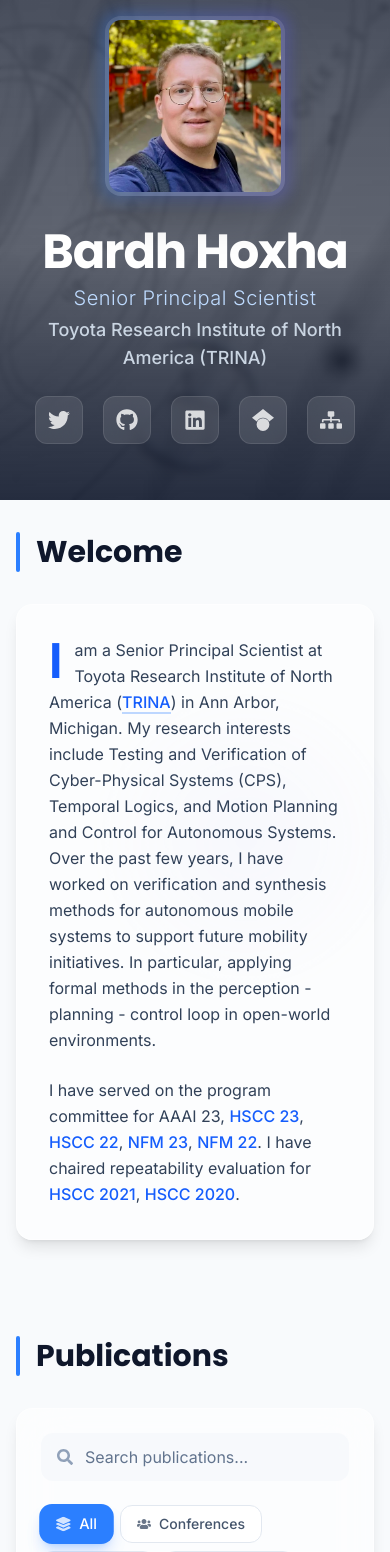
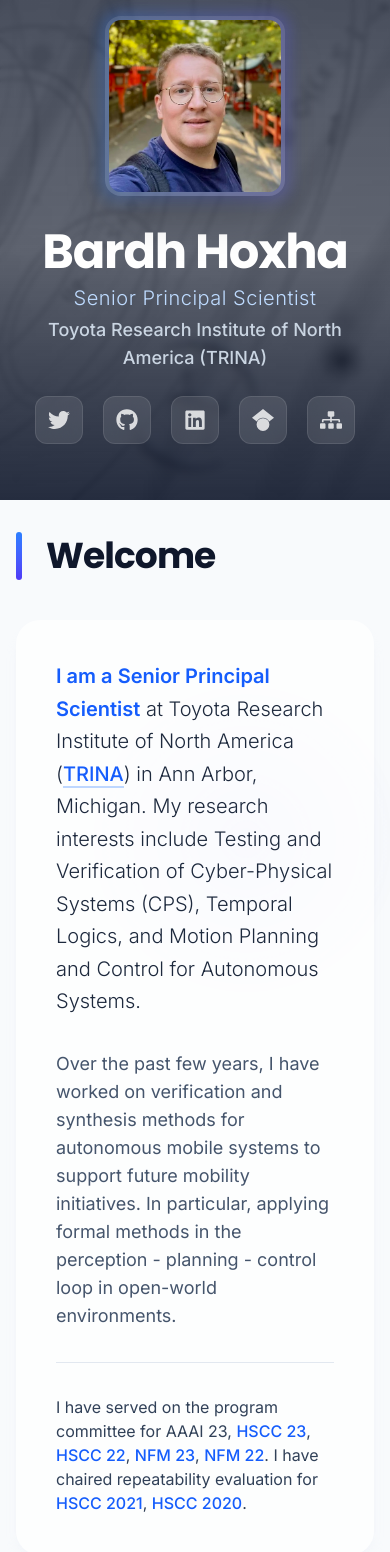
Before and after one commit to bardhh/homepage, a Next.js app: page / in a window 390 px wide. Shown: the top 1552 px of the page. Built offline with nearby package versions, Linux system fonts and the light colour scheme; no server answers.

Commit message:
Visual and Usability Improvements (#19)
- Enhanced typography and global glassmorphism styles.
- Added interactive hover effects to sidebar navigation.
- Modernized PublicationCard design with better hierarchy and badges.
- Refined content layout in the Welcome section.

```diff
--- a/src/app/globals.css
+++ b/src/app/globals.css
@@ -22,11 +22,11 @@
 
 @layer utilities {
   .glass {
-    @apply bg-white/60 dark:bg-slate-900/60 backdrop-blur-xl border border-white/40 dark:border-slate-700/40 shadow-lg;
+    @apply bg-white/70 dark:bg-slate-900/70 backdrop-blur-xl border border-white/20 dark:border-slate-700/30 shadow-lg shadow-slate-200/20 dark:shadow-black/20;
   }
 
   .glass-card {
-    @apply bg-white/40 dark:bg-slate-800/40 backdrop-blur-md border border-white/50 dark:border-slate-700/50 shadow-sm hover:shadow-xl transition-all duration-500 hover:-translate-y-1;
+    @apply bg-white/50 dark:bg-slate-800/50 backdrop-blur-md border border-white/30 dark:border-slate-700/30 shadow-sm hover:shadow-xl hover:shadow-blue-500/5 dark:hover:shadow-blue-500/5 transition-all duration-300 hover:-translate-y-1;
   }
 
   .text-gradient {
@@ -42,6 +42,7 @@
   background: var(--background);
   color: var(--foreground);
   font-family: var(--font-sans);
+  line-height: 1.7;
   position: relative;
   overflow-x: hidden;
   -webkit-font-smoothing: antialiased;
--- a/src/app/page.tsx
+++ b/src/app/page.tsx
@@ -57,26 +57,30 @@
 
       {/* About Me Section */}
       <section id="bio" className="scroll-mt-32 animate-fade-in-up">
-        <div className="flex items-center mb-8">
-          <div className="h-10 w-1 bg-blue-500 rounded-full mr-4"></div>
-          <h2 className="text-3xl font-bold text-slate-900 dark:text-white font-heading">
+        <div className="flex items-center mb-10">
+          <div className="h-12 w-1.5 bg-gradient-to-b from-blue-500 to-indigo-600 rounded-full mr-6 shadow-lg shadow-blue-500/30"></div>
+          <h2 className="text-4xl font-bold text-slate-900 dark:text-white font-heading tracking-tight">
             Welcome
           </h2>
         </div>
 
-        <div className="glass rounded-2xl p-8 border border-white/40 dark:border-slate-700/40 shadow-sm">
-          <div className="prose prose-lg dark:prose-invert max-w-none text-slate-700 dark:text-slate-300 leading-relaxed">
-            <p className="mb-6 first-letter:text-5xl first-letter:font-bold first-letter:text-blue-600 first-letter:mr-3 first-letter:float-left">
-              I am a Senior Principal Scientist at Toyota Research Institute of North America
+        <div className="glass rounded-3xl p-10 border-none shadow-xl relative overflow-hidden group">
+          <div className="prose prose-xl dark:prose-invert max-w-none text-slate-700 dark:text-slate-300 leading-loose">
+            <p className="mb-8 font-light text-xl md:text-2xl leading-relaxed text-slate-800 dark:text-slate-100">
+              <span className="text-blue-600 dark:text-blue-400 font-semibold">I am a Senior Principal Scientist</span> at Toyota Research Institute of North America
               (<a href="https://amrd.toyota.com/division/trina/" target="_blank" rel="noopener noreferrer" className="text-blue-600 hover:text-blue-800 dark:text-blue-400 dark:hover:text-blue-300 font-medium no-underline border-b-2 border-blue-500/30 hover:border-blue-500 transition-colors">TRINA</a>)
               in Ann Arbor, Michigan. My research interests include Testing and Verification of Cyber-Physical Systems (CPS),
-              Temporal Logics, and Motion Planning and Control for Autonomous Systems. Over the past few years, I have worked on
+              Temporal Logics, and Motion Planning and Control for Autonomous Systems.
+            </p>
+            <p className="text-lg text-slate-600 dark:text-slate-400 mb-8">
+              Over the past few years, I have worked on
               verification and synthesis methods for autonomous mobile systems to support future mobility initiatives. In particular,
               applying formal methods in the perception - planning - control loop in open-world environments.
             </p>
-            <p>
-              I have served on the program committee for AAAI 23,{' '}
-              <a href="https://hscc.acm.org/2023/organizers/" target="_blank" rel="noopener noreferrer" className="font-medium text-blue-600 hover:text-blue-800 dark:text-blue-400 dark:hover:text-blue-300 no-underline hover:underline">HSCC 23</a>,{' '}
+            <div className="pt-8 border-t border-slate-200 dark:border-slate-700/50 text-base">
+              <p>
+                I have served on the program committee for AAAI 23,{' '}
+                <a href="https://hscc.acm.org/2023/organizers/" target="_blank" rel="noopener noreferrer" className="font-medium text-blue-600 hover:text-blue-800 dark:text-blue-400 dark:hover:text-blue-300 no-underline hover:underline">HSCC 23</a>,{' '}
               <a href="https://hscc.acm.org/2022/organizers/" target="_blank" rel="noopener noreferrer" className="font-medium text-blue-600 hover:text-blue-800 dark:text-blue-400 dark:hover:text-blue-300 no-underline hover:underline">HSCC 22</a>,{' '}
               <a href="https://conf.researchr.org/committee/nfm-2023/nfm-2023-papers-program-committee" target="_blank" rel="noopener noreferrer" className="font-medium text-blue-600 hover:text-blue-800 dark:text-blue-400 dark:hover:text-blue-300 no-underline hover:underline">NFM 23</a>,{' '}
               <a href="https://nfm2022.caltech.edu/#organization" target="_blank" rel="noopener noreferrer" className="font-medium text-blue-600 hover:text-blue-800 dark:text-blue-400 dark:hover:text-blue-300 no-underline hover:underline">NFM 22</a>.
@@ -84,6 +88,7 @@
               <a href="https://hscc.acm.org/2021/" target="_blank" rel="noopener noreferrer" className="font-medium text-blue-600 hover:text-blue-800 dark:text-blue-400 dark:hover:text-blue-300 no-underline hover:underline">HSCC 2021</a>,{' '}
               <a href="https://berkeleylearnverify.github.io/HSCC_2020/#committees" target="_blank" rel="noopener noreferrer" className="font-medium text-blue-600 hover:text-blue-800 dark:text-blue-400 dark:hover:text-blue-300 no-underline hover:underline">HSCC 2020</a>.
             </p>
+            </div>
           </div>
         </div>
       </section>
--- a/src/components/Publications.tsx
+++ b/src/components/Publications.tsx
@@ -184,39 +184,42 @@
 const PublicationCard = ({ pub, index }: { pub: Publication, index: number }) => {
   const type = getPublicationType(pub);
 
-  const typeColors = {
-    conference: 'bg-blue-100 text-blue-700 dark:bg-blue-500/20 dark:text-blue-300',
-    journal: 'bg-emerald-100 text-emerald-700 dark:bg-emerald-500/20 dark:text-emerald-300',
-    workshop: 'bg-pink-100 text-pink-700 dark:bg-pink-500/20 dark:text-pink-300',
-    other: 'bg-slate-100 text-slate-700 dark:bg-slate-500/20 dark:text-slate-300'
+  const outlineColors = {
+    conference: 'border-blue-200 text-blue-700 dark:border-blue-500/30 dark:text-blue-300 bg-blue-50/50 dark:bg-blue-500/5',
+    journal: 'border-emerald-200 text-emerald-700 dark:border-emerald-500/30 dark:text-emerald-300 bg-emerald-50/50 dark:bg-emerald-500/5',
+    workshop: 'border-pink-200 text-pink-700 dark:border-pink-500/30 dark:text-pink-300 bg-pink-50/50 dark:bg-pink-500/5',
+    other: 'border-slate-200 text-slate-700 dark:border-slate-500/30 dark:text-slate-300 bg-slate-50/50 dark:bg-slate-500/5'
   };
 
-  const badgeClass = typeColors[type as keyof typeof typeColors] || typeColors.other;
+  const badgeClass = outlineColors[type as keyof typeof outlineColors] || outlineColors.other;
 
   return (
-    <div className="glass-card rounded-2xl p-6 md:p-8 relative overflow-hidden group">
+    <div className="glass-card rounded-2xl p-6 md:p-8 relative overflow-hidden group border-l-4 border-l-transparent hover:border-l-blue-500">
       {/* Decorative Index Number */}
-      <div aria-hidden="true" className="absolute -right-4 -top-4 text-9xl font-bold text-slate-100 dark:text-slate-800/50 opacity-50 pointer-events-none select-none transition-transform group-hover:scale-110 duration-500">
+      <div aria-hidden="true" className="absolute -right-6 -top-6 text-[8rem] font-bold text-slate-50 dark:text-slate-800/30 pointer-events-none select-none transition-transform group-hover:rotate-12 duration-700 ease-out">
         {index}
       </div>
 
-      <div className="relative z-10 flex flex-col gap-3">
-        <div className="flex items-start justify-between gap-4">
-          <h3 className="text-xl font-bold text-slate-900 dark:text-slate-100 leading-snug group-hover:text-blue-600 dark:group-hover:text-blue-400 transition-colors">
+      <div className="relative z-10 flex flex-col gap-4">
+        <div className="flex flex-col md:flex-row md:items-start justify-between gap-4">
+          <h3 className="text-xl md:text-2xl font-bold text-slate-900 dark:text-slate-50 leading-tight group-hover:text-blue-600 dark:group-hover:text-blue-400 transition-colors flex-grow">
             {pub.entryTags.title}
           </h3>
+          <span className={clsx("self-start md:self-center shrink-0 text-xs px-3 py-1 rounded-full font-bold uppercase tracking-wide border", badgeClass)}>
+            {type}
+          </span>
         </div>
 
-        <div className="text-slate-600 dark:text-slate-300 font-medium">
+        <div className="text-slate-600 dark:text-slate-300 font-medium text-lg">
           {pub.entryTags.author?.replace(/ and /g, ', ')}
         </div>
 
-        <div className="flex flex-wrap items-center gap-3 text-sm text-slate-500 dark:text-slate-400 italic">
-          <span className="font-semibold not-italic text-slate-700 dark:text-slate-200">
+        <div className="flex flex-wrap items-center gap-x-4 gap-y-2 text-sm text-slate-600 dark:text-slate-400">
+          <span className="font-serif italic text-lg text-slate-800 dark:text-slate-200">
             {pub.entryTags.booktitle}
           </span>
           {pub.entryTags.year && (
-            <span className="px-2 py-0.5 rounded-md bg-slate-100 dark:bg-slate-800 not-italic font-medium">
+            <span className="flex items-center text-slate-400 font-semibold before:content-['•'] before:mr-4 before:text-slate-300 dark:before:text-slate-700">
               {pub.entryTags.year}
             </span>
           )}
@@ -228,13 +231,7 @@
           </div>
         )}
 
-        <div className="flex flex-wrap gap-3 mt-4 pt-4 border-t border-slate-100 dark:border-slate-700/50 items-center">
-          <span className={clsx("text-xs px-3 py-1 rounded-full font-bold uppercase tracking-wide", badgeClass)}>
-            {type}
-          </span>
-
-          <div className="flex-grow"></div>
-
+        <div className="flex flex-wrap gap-3 mt-2 pt-4 border-t border-slate-100 dark:border-slate-700/50 items-center justify-end">
           {pub.entryTags.url && (
             <ActionButton href={pub.entryTags.url} icon={<FaFilePdf />} label="PDF" />
           )}
--- a/src/components/ResearchAreas.tsx
+++ b/src/components/ResearchAreas.tsx
@@ -1,5 +1,5 @@
 import React from 'react';
-import { FaShieldAlt, FaRobot, FaBrain, FaNetworkWired, FaChevronDown } from 'react-icons/fa';
+import { FaShieldAlt, FaRobot, FaBrain, FaNetworkWired } from 'react-icons/fa';
 
 const ResearchAreas = () => {
   return (
--- a/src/components/Sidebar.tsx
+++ b/src/components/Sidebar.tsx
@@ -36,7 +36,7 @@
 const NavButton = ({ onClick, icon, label }: { onClick: () => void; icon: React.ReactNode; label: string }) => (
   <button
     onClick={onClick}
-    className="group flex items-center px-4 py-3 text-slate-600 dark:text-slate-400 hover:bg-blue-50 dark:hover:bg-blue-900/20 hover:text-blue-600 dark:hover:text-blue-400 rounded-xl transition-all duration-200 font-medium"
+    className="group w-full flex items-center px-4 py-3 text-slate-600 dark:text-slate-400 hover:bg-gradient-to-r hover:from-blue-50 hover:to-transparent dark:hover:from-blue-900/20 dark:hover:to-transparent hover:text-blue-600 dark:hover:text-blue-400 rounded-xl transition-all duration-300 font-medium hover:pl-6 hover:shadow-sm"
   >
     <span className="mr-3 text-slate-400 group-hover:text-blue-500 transition-colors">{icon}</span>
     {label}
```
